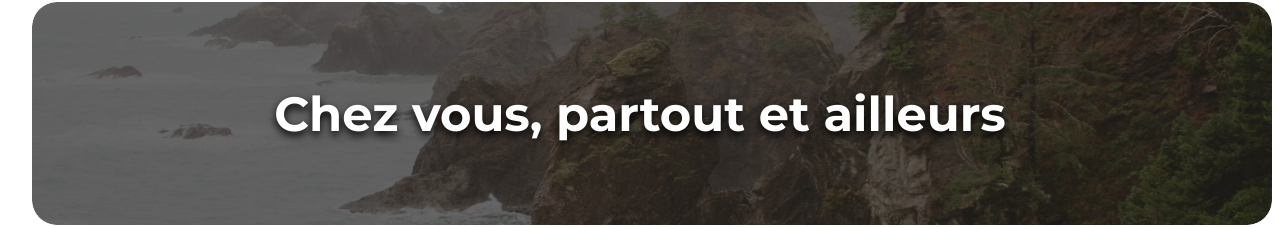
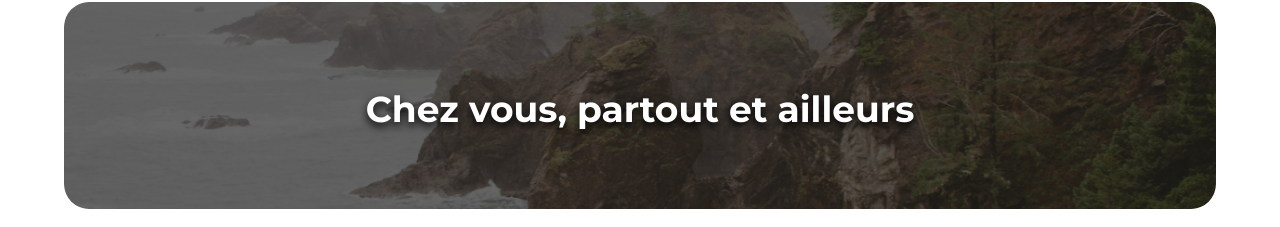
Before and after one commit to S0ph1e22/Kasa, a React (Vite) app: page /home in a window 1280 px wide. Shown: the part 128-355 px from the top of the page. Built offline with nearby package versions, Linux system fonts and the light colour scheme; a web font is replaced by a local one.

Commit message:
bannière finie

```diff
--- a/src/styles/Banner.scss
+++ b/src/styles/Banner.scss
@@ -26,6 +26,22 @@
       font-weight: 700;
     }
 
+
+
+    @media (max-width: 1440px) and (min-width: 769px) {
+        height: auto;
+
+        img {
+          width: 90vw;
+          height: auto;
+        }
+
+        p {
+          font-size: clamp(24px, 4vw, 36px);
+          width: 85%;
+        }
+      }
+
     @media (max-width : 768px){
         width: 335px;
         height: auto;
@@ -34,7 +50,6 @@
         img {
           width: 90vw;
           height: 111px;
-
         }
 
         p {
@@ -44,12 +59,4 @@
         }
 
     }
-
-      @media (max-width: 375px) {
-       img{
-        margin-left: -15px;
-       }
-
-
-      }
   }
```
